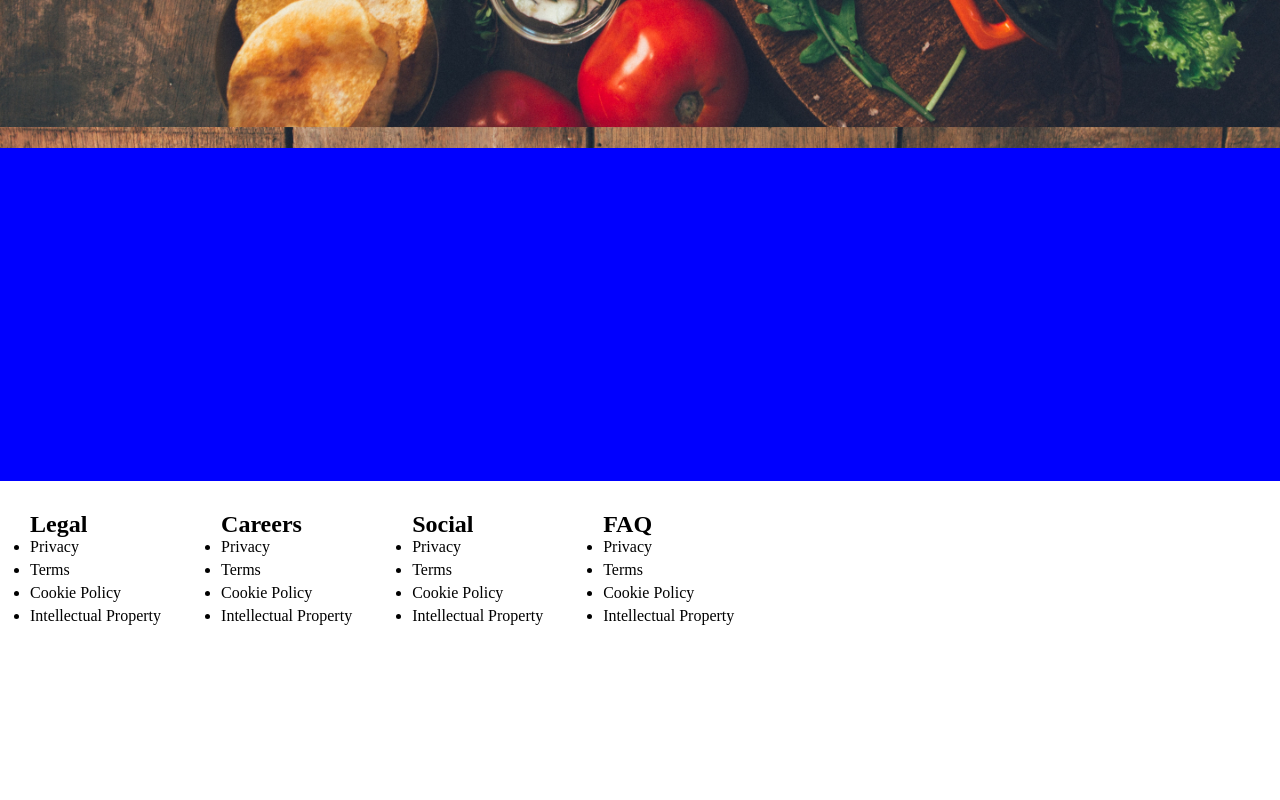
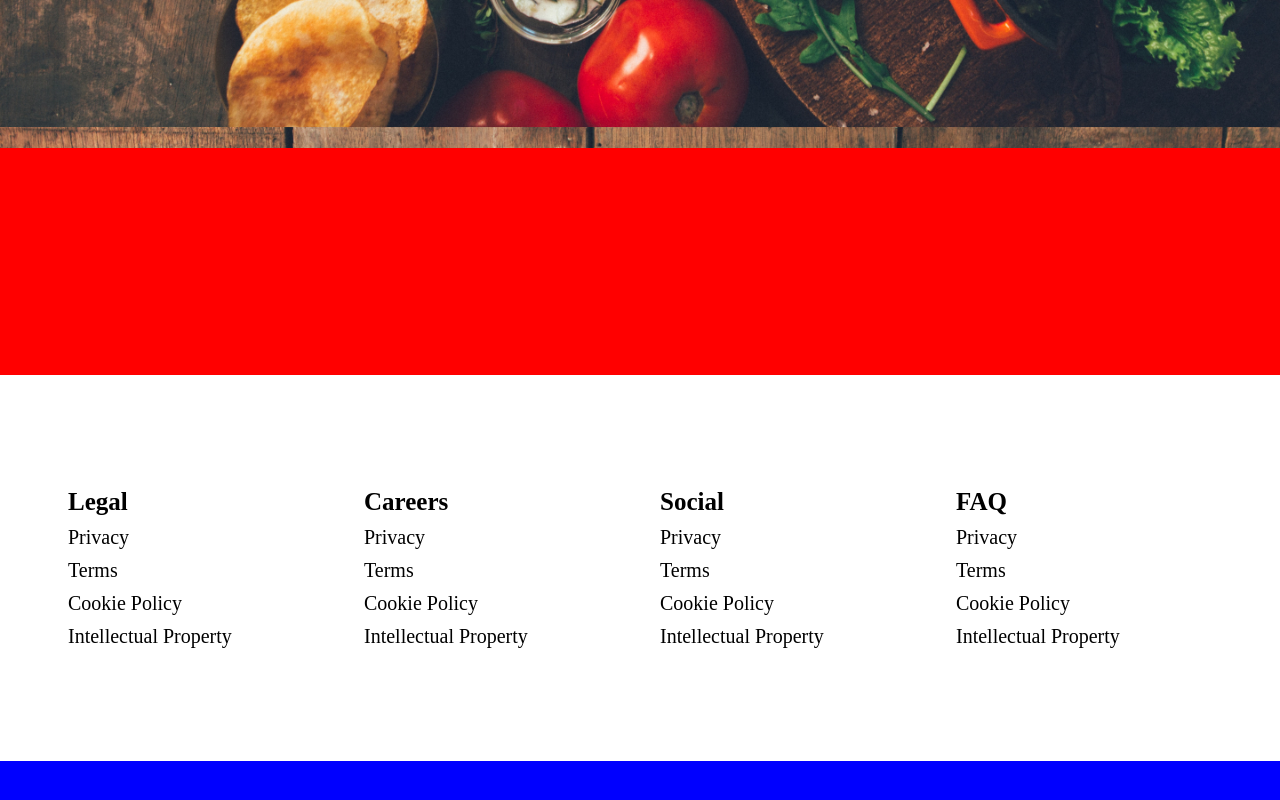
Before and after one commit to FFT-Food-for-Thought/Foodie, a React (Create React App) app: page / in a window 1280 px wide. Shown: the part 712-1512 px from the top of the page. Built offline with nearby package versions, Linux system fonts and the light colour scheme; no server answers; the database is empty.

Commit message:
added Routes

```diff
--- a/src/App.js
+++ b/src/App.js
@@ -1,14 +1,21 @@
 import db from "./db/firebase";
 import Home from "./Components/Home";
-import Footer from "./Components/Footer";
-// import { colRef } from "./db/firebase";
-// console.log(colRef);
+import {
+  BrowserRouter as Router,
+  Routes,
+  Route,
+  Navigate,
+} from "react-router-dom";
+
 function App() {
   return (
-    <div className="App">
-      <Home />
-      <Footer />
-    </div>
+    <Router>
+      <Routes>
+        <Route path="/">
+          <Route path="" element={<Home />} />
+        </Route>
+      </Routes>
+    </Router>
   );
 }
 
--- a/src/Components/Footer.js
+++ b/src/Components/Footer.js
@@ -6,7 +6,7 @@ const Footer = () => {
     <div className="main-footer">
       <section className="reviews"></section>
       <div className="foot-section">
-        <section class="foot">
+        <section className="foot">
           <h2>Legal</h2>
           <ul>
             <li>Privacy</li>
@@ -15,7 +15,7 @@ const Footer = () => {
             <li>Intellectual Property</li>
           </ul>
         </section>
-        <section class="foot">
+        <section className="foot">
           <h2>Careers</h2>
           <ul>
             <li>Privacy</li>
@@ -24,7 +24,7 @@ const Footer = () => {
             <li>Intellectual Property</li>
           </ul>
         </section>
-        <section class="foot">
+        <section className="foot">
           <h2>Social</h2>
           <ul>
             <li>Privacy</li>
@@ -33,7 +33,7 @@ const Footer = () => {
             <li>Intellectual Property</li>
           </ul>
         </section>
-        <section class="foot">
+        <section className="foot">
           <h2>FAQ</h2>
           <ul>
             <li>Privacy</li>
@@ -43,6 +43,7 @@ const Footer = () => {
           </ul>
         </section>
       </div>
+      <section className="description"></section>
     </div>
   );
 };
--- a/src/Components/Home.js
+++ b/src/Components/Home.js
@@ -1,6 +1,6 @@
 import React from "react";
 import "../Css/home.css";
-import { Link } from "react-router-dom";
+import Footer from "./Footer";
 
 const Home = () => {
   return (
@@ -44,6 +44,7 @@ const Home = () => {
           <h2>To eat the perfect meal!</h2>
         </div>
       </div>
+      <Footer />
     </React.Fragment>
   );
 };
--- a/src/Css/footer.css
+++ b/src/Css/footer.css
@@ -5,7 +5,7 @@
 .reviews {
   width: 100%;
   padding: 20px;
-  background-color: blue;
+  background-color: red;
 }
 .main-footer {
   width: 100%;
@@ -17,13 +17,34 @@
 }
 .foot-section {
   display: flex;
+  flex-wrap: wrap;
+  width: 100%;
+  justify-content: center;
+  align-items: center;
 }
 .foot {
-  padding: 20px;
+  padding: 10px;
   margin: 10px;
+  width: 20%;
   display: block;
 }
 
 li:not(:last-child) {
-  margin-bottom: 5px;
+  margin-bottom: 10px;
 }
+
+.description {
+  background-color: blue;
+  width: 100%;
+}
+
+ul {
+  list-style-type: none;
+}
+h2 {
+  margin-bottom: 10px;
+  font-size: 25px;
+}
+li {
+  font-size: 20px;
+}
--- a/src/Css/home.css
+++ b/src/Css/home.css
@@ -76,6 +76,9 @@ h1 {
   background-color: #b7c4cf;
   color: #503d42;
 }
+.create-account:hover {
+  background-color: white;
+}
 
 .slogan {
   padding: 25px;
```
Also changed, not shown: src/Pages/Home.js (deleted, +0 -17 lines), src/Components/Login.js (renamed from src/Pages/Login.js).
